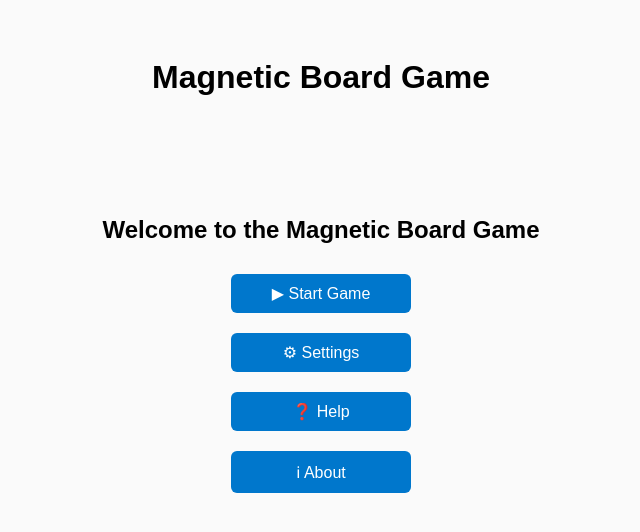
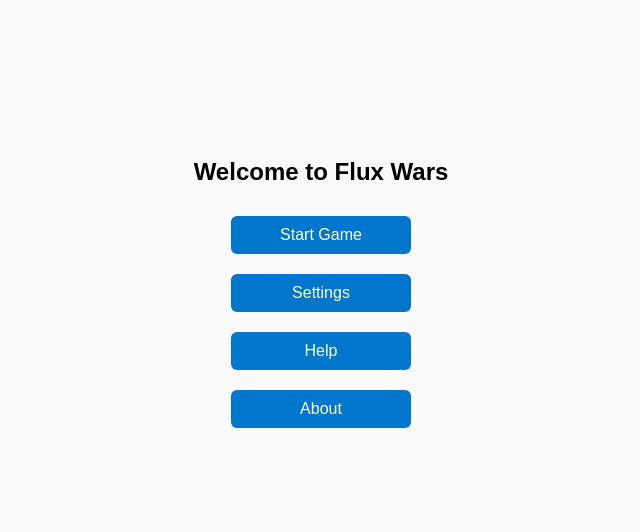
Before and after one commit to Luis-Vicencio/FluxWars, a Flask app: page / in a window 1280 px wide. Shown: the top 532 px of the page, without its empty margins (319-959 px from the left). Run offline with Flask 3, Linux system fonts and the light colour scheme.

Commit message:
Chnaged hmtl to represent Flux Wars, and added 'pip install flask' to readme

```diff
--- a/static/script.js
+++ b/static/script.js
@@ -45,7 +45,7 @@ document.addEventListener("DOMContentLoaded", () => {
     document.getElementById("aboutBtn").addEventListener("click", () => {
         showModal(`
             <h3>About</h3>
-            <p><strong>Magnetic Board Game</strong><br>
+            <p><strong>Flux Wars</strong><br>
             Created with Flask, HTML, and JavaScript.<br>
             Inspired by the dynamics of magnetic fields.</p>
         `);
--- a/templates/index.html
+++ b/templates/index.html
@@ -5,19 +5,18 @@
 <head>
     <meta charset="UTF-8">
     <meta name="viewport" content="width=device-width, initial-scale=1.0">
-    <title>Magnetic Board</title>
+    <title>Flux Wars</title>
     <link rel="stylesheet" href="{{ url_for('static', filename='style.css') }}">
 </head>
 <body>
-    <h1>Magnetic Board Game</h1>
 
     <!-- MAIN MENU -->
     <div id="mainMenu" class="menu-screen">
-        <h2>Welcome to the Magnetic Board Game</h2>
-        <button id="startGameBtn">▶ Start Game</button>
-        <button id="settingsBtn">⚙ Settings</button>
-        <button id="helpBtn">❓ Help</button>
-        <button id="aboutBtn">ℹ About</button>
+        <h2>Welcome to Flux Wars</h2>
+        <button id="startGameBtn">Start Game</button>
+        <button id="settingsBtn">Settings</button>
+        <button id="helpBtn">Help</button>
+        <button id="aboutBtn">About</button>
     </div>
 
     <!-- GAME SCREEN (hidden until Start Game) -->
```
Also changed, not shown: README.md.
